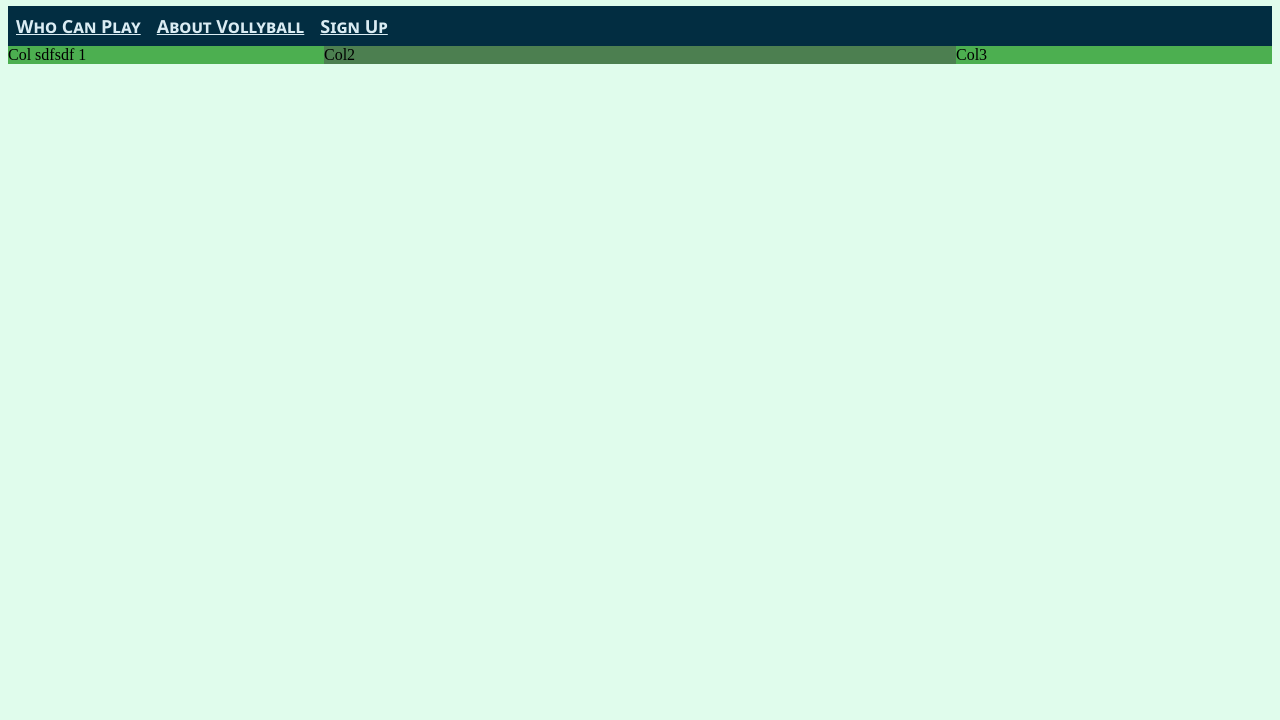
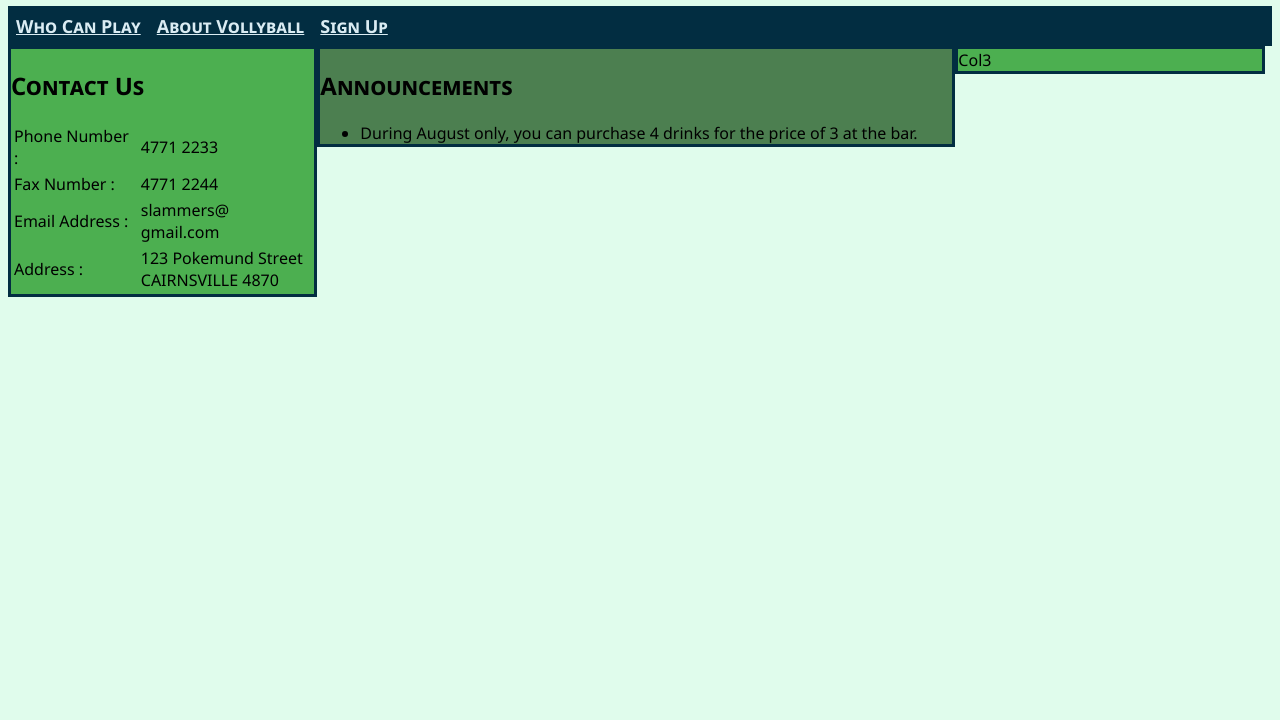
Before and after one commit to zoe-mcnealy/beach_volley, a plain HTML site: page index.html in a window 1280 px wide. Shown: the part 80-800 px from the top of the page. Drawn offline with Linux system fonts and the light colour scheme.

Commit message:
Secondary Commit- added tect to home page as well as changed the formatting of the navagation bar to a class

```diff
--- a/index.html
+++ b/index.html
@@ -8,7 +8,7 @@
 <body>
 <h1> Slammers Beach Vollyball !</h1>
 <nav>
-<ul>
+<ul class="navagation">
   <li><a href="who_can_play.html">Who Can Play</a></li>
   <li><a href="about_vollyball.html">About Vollyball</a></li>
   <li><a href="sign_up.html">Sign Up</a></li>
@@ -16,8 +16,33 @@
 </nav>
 
 <div class="fullwidth">
-<div class="col1">Col sdfsdf 1</div>
-<div class="col2">Col2</div>
+<div class="col1">
+<h2>Contact Us</h2>
+<table >
+  <tbody>
+      <td>Phone Number :</td>
+      <td>4771 2233</td>
+    </tr>
+    <tr>
+        <td>Fax Number :</td>
+      <td>4771 2244</td>
+    </tr>
+    <tr>
+	  <td>Email Address :</td>
+      <td>slammers@ gmail.com</td>
+    </tr>
+     <tr>
+	  <td>Address :</td>
+      <td>123 Pokemund Street<br> CAIRNSVILLE  4870</td>
+    </tr>
+   </tbody>
+   </table>
+   </div>
+<div class="col2">
+<h2>Announcements </h2>
+<ul>
+<li>During August only, you can purchase 4 drinks for the price of 3 at the bar. <br>
+</div>
 <div class="col3">Col3</div>
 </div>
 
--- a/mystyle.css
+++ b/mystyle.css
@@ -2,21 +2,27 @@
 
 body {
 	background-color: #E0FCEC;
+	font-family: Segoe, "Segoe UI", "DejaVu Sans", "Trebuchet MS", Verdana, sans-serif;
 }
 h1 {
 	text-align: center;
-	font-family: Cambria, "Hoefler Text", "Liberation Serif", Times, "Times New Roman", serif;
+	font-style: normal;
+	font-variant: small-caps;
 }
+h2 {
+	font-style: normal;
+	font-variant: small-caps;
+}
+
 li a:hover {
     background-color: #1AA6B7;
 }
-ul {
+.navagation {
 	list-style-type: none;
 	margin: 0;
 	padding: 0;
 	overflow: hidden;
 	background-color: #022D41;
-	font-family: Segoe, "Segoe UI", "DejaVu Sans", "Trebuchet MS", Verdana, sans-serif;
 	font-style: normal;
 	font-variant: small-caps;
 	font-weight: bold;
@@ -45,18 +51,24 @@ li a {
 }
 
 .col1 {
-	width: 25%;
+	width: 24%;
 	background-color: #4CAF50;
 	float: left;
+	border-color: #022D41;
+	border-style: solid;
 }
 .col2 {
 	width: 50%;
 	background-color: #4C7F50;
 	float: left;
+	border-color: #022D41;
+	border-style: solid;
 }
 
 .col3 {
-	width: 25%;
+	width: 24%;
 	background-color: #4CAF50;
 	float: left;
+	border-color: #022D41;
+	border-style: solid;
 }
```
Also changed, not shown: plan.html (+1 -3 lines), playing_guidelines.html (+3 -0 lines), beachNet.jpg (added), beach_volleyball_pic.jpg (added), boysandnet.jpg (added), game.jpg (added), sand.jpg (added), vector_volleyball.jpg (added), 2 other files.
